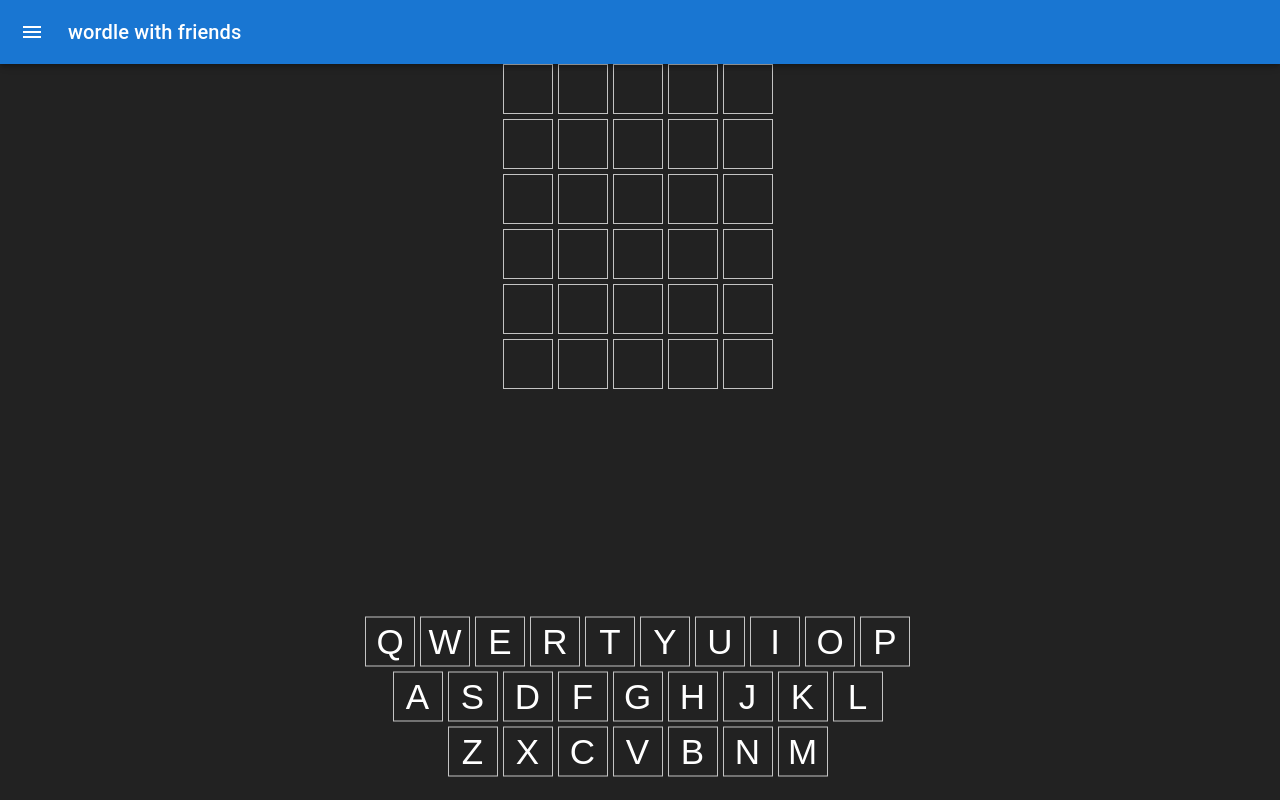
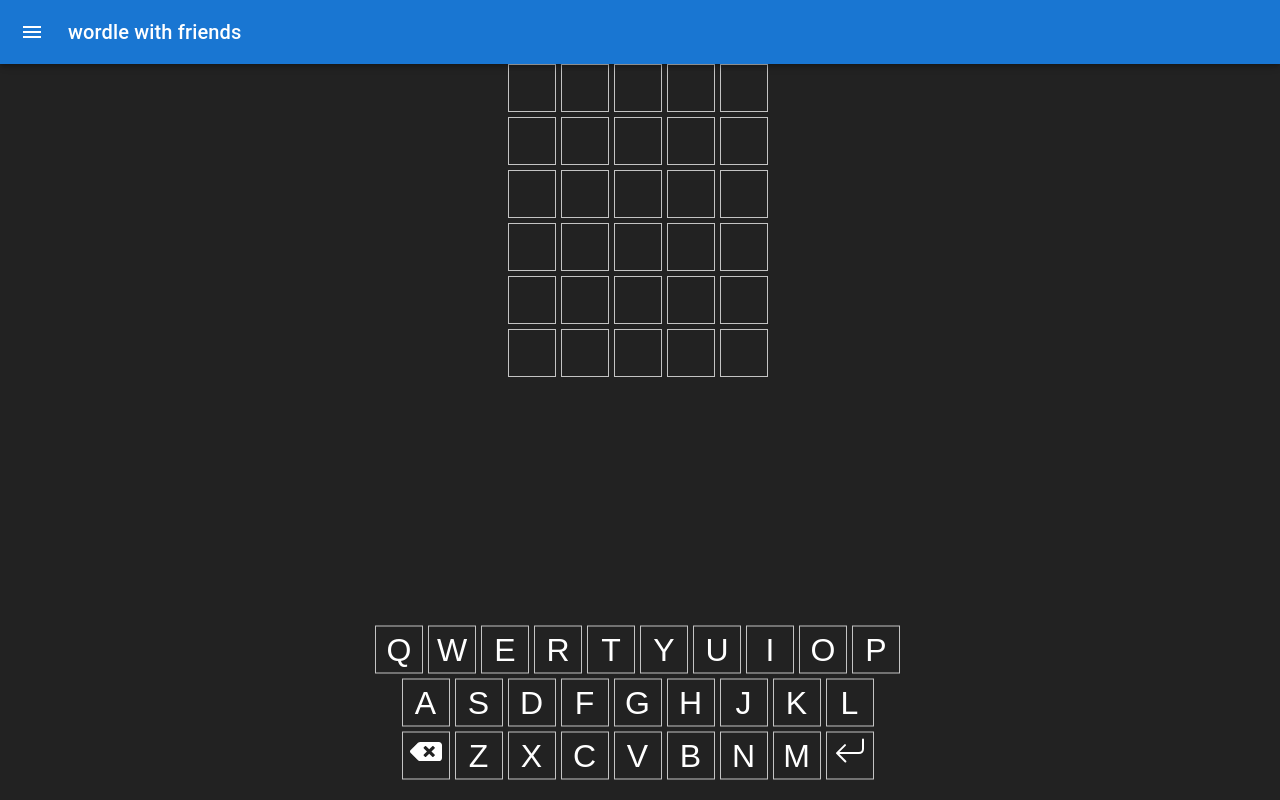
Before and after one commit to BigFlexLiu/wordle_with_friends, a React (Create React App) app: page / in a window 1280 px wide. Built offline with nearby package versions, Linux system fonts and the light colour scheme.

Commit message:
keyboard is now clickable.

```diff
--- a/package.json
+++ b/package.json
@@ -18,6 +18,7 @@
     "@types/react-dom": "^17.0.11",
     "react": "^17.0.2",
     "react-dom": "^17.0.2",
+    "react-icons": "^4.3.1",
     "react-scripts": "5.0.0",
     "typescript": "^4.5.5",
     "web-vitals": "^2.1.4"
--- a/src/index.tsx
+++ b/src/index.tsx
@@ -1,9 +1,10 @@
-import React, { useEffect, useRef, useState } from "react";
+import React, { ReactElement, useEffect, useRef, useState } from "react";
 import ReactDOM from "react-dom";
-import { JsxAttributes, transform } from "typescript";
 import { decode } from "./hash";
 import { PersistentDrawerLeft } from "./sidebar";
 import { wordsList } from "./words";
+import { FaBackspace } from "react-icons/fa";
+import { BsArrowReturnLeft } from "react-icons/bs";
 
 enum LetterState {
   unvalidated = "unvalidated",
@@ -15,10 +16,11 @@ enum LetterState {
 // Corresponds to each letter input
 class Letter {
   letter: string = "";
+  icon: ReactElement | null = null;
   state: LetterState = LetterState.unvalidated;
 }
 
-function Box({ letter }: { letter: Letter }) {
+function Box({ letter, isKey }: { letter: Letter; isKey: boolean }) {
   const classNames = ["box", letter.state];
   let backgroundColor = "#222222";
   switch (letter.state) {
@@ -32,6 +34,9 @@ function Box({ letter }: { letter: Letter }) {
       backgroundColor = "#3c3";
       break;
   }
+  const width: string = `${
+    1 + 0.5 * (letter.icon ? 1 : letter.letter.length || 1)
+  }em`;
 
   return (
     <button
@@ -39,19 +44,25 @@ function Box({ letter }: { letter: Letter }) {
       className={classNames.join(" ")}
       style={{
         color: "#FFF",
-        fontSize: "35px",
+        fontSize: "2em",
         textTransform: "capitalize",
         verticalAlign: "top",
         backgroundColor,
         border: "1px solid #c4c4c4",
-        width: "50px",
-        height: "50px",
+        width,
+        height: width,
         marginRight: "5px",
         marginBottom: "5px",
       }}
-      disabled
+      onClick={() => {
+        if (isKey) {
+          document.dispatchEvent(
+            new KeyboardEvent("keydown", { key: letter.letter })
+          );
+        }
+      }}
     >
-      {letter.letter}
+      {letter.icon || letter.letter}
     </button>
   );
 }
@@ -59,7 +70,7 @@ function Box({ letter }: { letter: Letter }) {
 function Row({ letters, center }: { letters: Letter[]; center: boolean }) {
   let classNames = ["row"];
   let row: Array<JSX.Element> = letters.map((e, i) => (
-    <Box key={i} letter={e} />
+    <Box key={i} letter={e} isKey={center} />
   ));
   const style: React.CSSProperties = {};
   if (center) {
@@ -79,16 +90,23 @@ function Keyboard({ grids }: { grids: Letter[][] }) {
   const keys: Letter[][] = [
     "qwertyuiop".split(""),
     "asdfghjkl".split(""),
-    "zxcvbnm".split(""),
+    ["Backspace"].concat("zxcvbnm".split("")).concat("Enter"),
   ].map((lst) =>
     lst.map((s) => {
       let l: Letter = new Letter();
       l.letter = s;
+      // Add icon to backspace
+      if (s === "Backspace") {
+        l.icon = <FaBackspace />;
+      } else if (s === "Enter") {
+        l.icon = <BsArrowReturnLeft fill='white' color='green' />;
+      }
       return l;
     })
   );
   const keyList: Letter[] = keys.flat();
   const flatGrids: Letter[] = grids.flat();
+  // Add icon for backspace
   // Colorcode used letters
   flatGrids.forEach((element: Letter) => {
     keyList.forEach((e) => {
@@ -129,6 +147,7 @@ function Gameboard(props: {
       return;
     }
 
+    console.log(event.key);
     let newGrids: Letter[][] = grids.slice();
     let newIdx: Array<number> = idx.slice();
     // Adds input if is letter and row is not filled
--- a/src/sidebar.tsx
+++ b/src/sidebar.tsx
@@ -231,6 +231,9 @@ export function PersistentDrawerLeft(props: any) {
               >
                 {generated}
               </h3>
+              <button style={formStyle} onClick={(e) => {
+                e.preventDefault();
+                navigator.clipboard.writeText(generated)}}>Copy link</button>
             </React.Fragment>
           )}
         </form>
```
Also changed, not shown: 2 other files (tests, documents, lock files or other folders).
